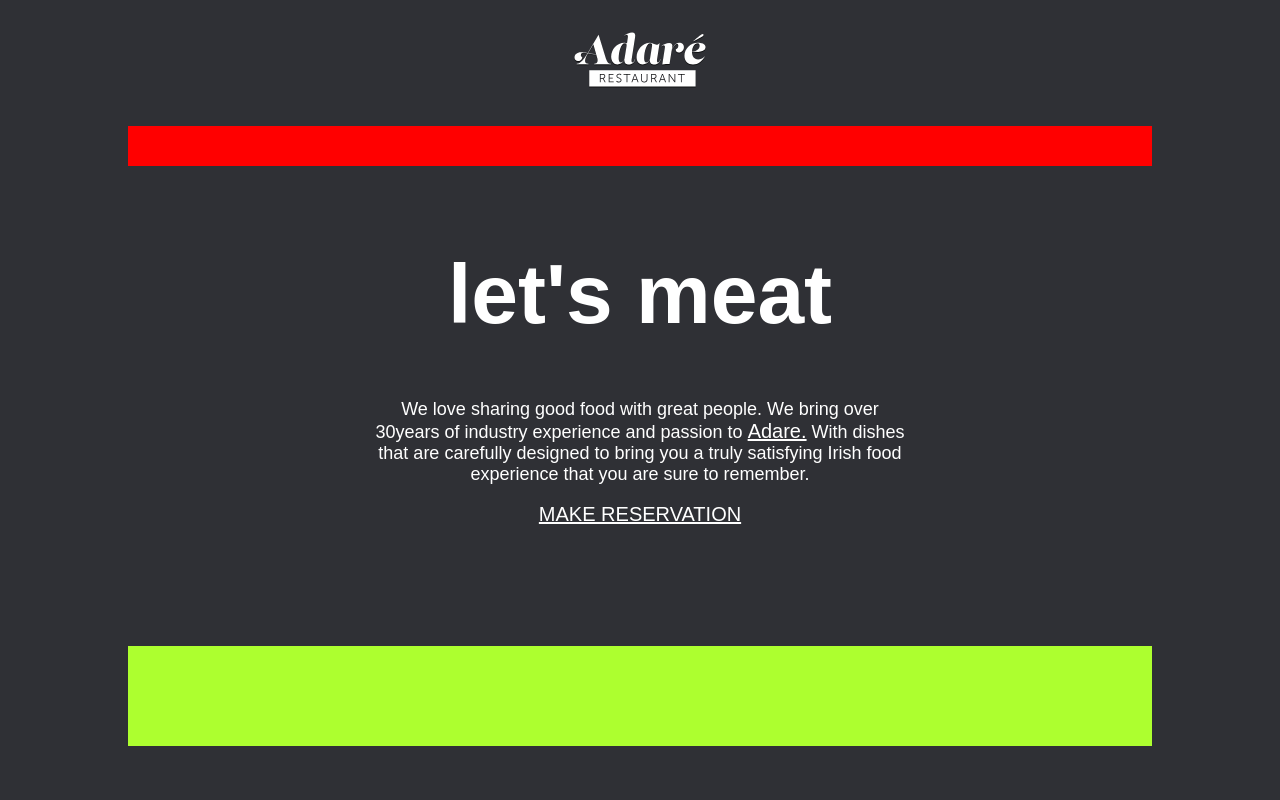
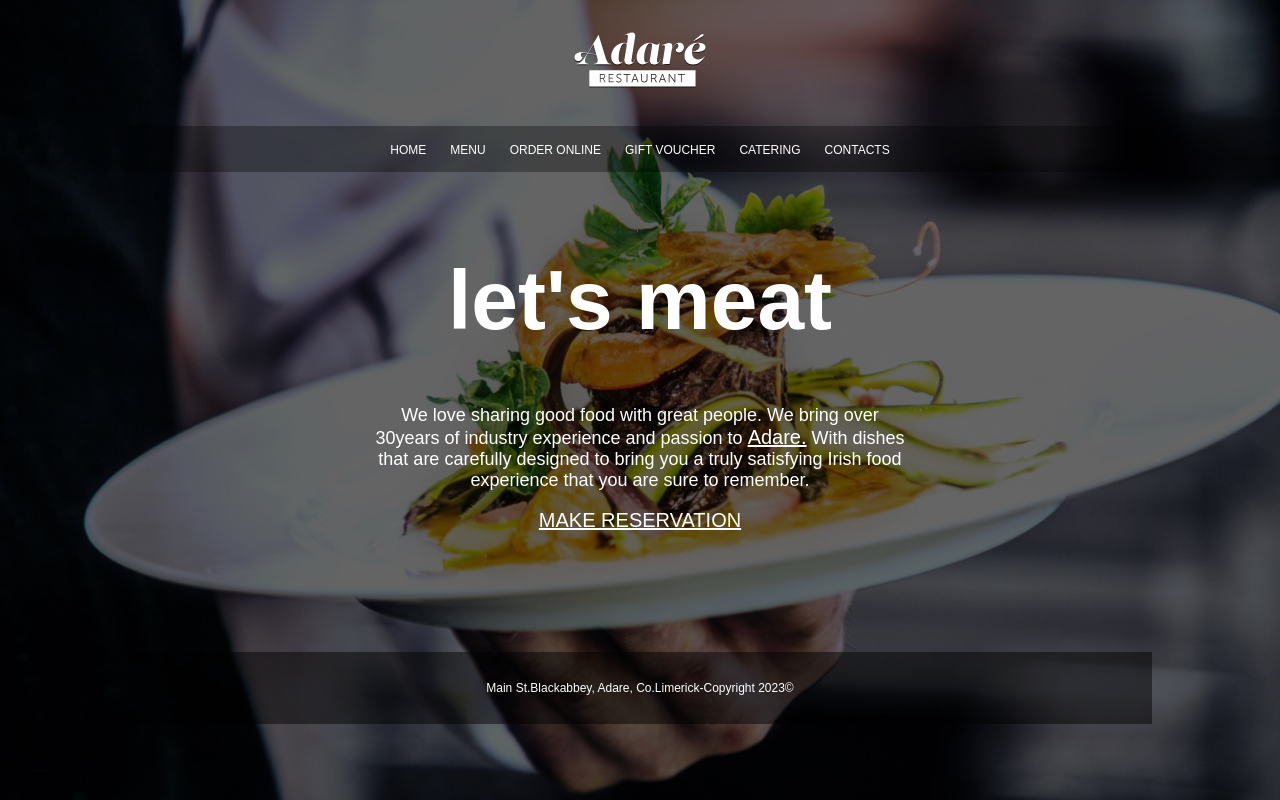
Before and after one commit to Gilber-Magnus/HtmlCss-Restaurant-project, a plain HTML site: page index.html in a window 1280 px wide. Drawn offline with Linux system fonts and the light colour scheme.

Commit message:
My second htmlcss website yaay!

```diff
--- a/index.html
+++ b/index.html
@@ -16,6 +16,12 @@
 
 
 <nav>
+<a href="#">HOME</a>
+<a href="#">MENU</a>
+<a href="#">ORDER ONLINE</a>
+<a href="#">GIFT VOUCHER</a>
+<a href="#">CATERING</a>
+<a href="#">CONTACTS</a>
 </nav>
 
 
@@ -27,6 +33,7 @@
 
 
 <footer>
+    <p>Main St.Blackabbey, Adare, Co.Limerick-Copyright 2023©</p>
 </footer>
 
 </div>
--- a/style.css
+++ b/style.css
@@ -1,5 +1,13 @@
+html{
+    height: 100%;
+}
+
 body{
     background-color: #2F3035;
+    background-image: url(images/background-adare-restaurant.jpg);
+    background-size: cover;
+    background-repeat: no-repeat;
+    background-position: center;
 }
 
 .wrapper{
@@ -15,8 +23,11 @@ header {
 }
 
 nav {
-    background-color: red;
-    height: 40px;
+    background-color: rgba(0, 0, 0, 0.328);
+    /* height: 40px; */
+    text-align: center;
+    padding-top: 14px;
+    padding-bottom: 14px;
 }
 
 main {
@@ -28,8 +39,10 @@ main {
 }
 
 footer {
-    background-color: greenyellow;
-    height: 100px;
+    background-color: rgba(0, 0, 0, 0.474);
+    padding-top: 17px;
+    padding-bottom: 17px;
+    text-align: center;
 }
 
 h1{
@@ -50,3 +63,14 @@ a{
     font-family: Arial, Helvetica, sans-serif;
     /* text-decoration: none; */
 }
+
+nav a{
+    text-decoration: none;
+    font-size: 12px;
+    padding-left: 10px;
+    padding-right: 10px;
+}
+
+footer p{
+    font-size: 12px;
+}
```
Also changed, not shown: images/background-adare-restaurant.jpg (added).
